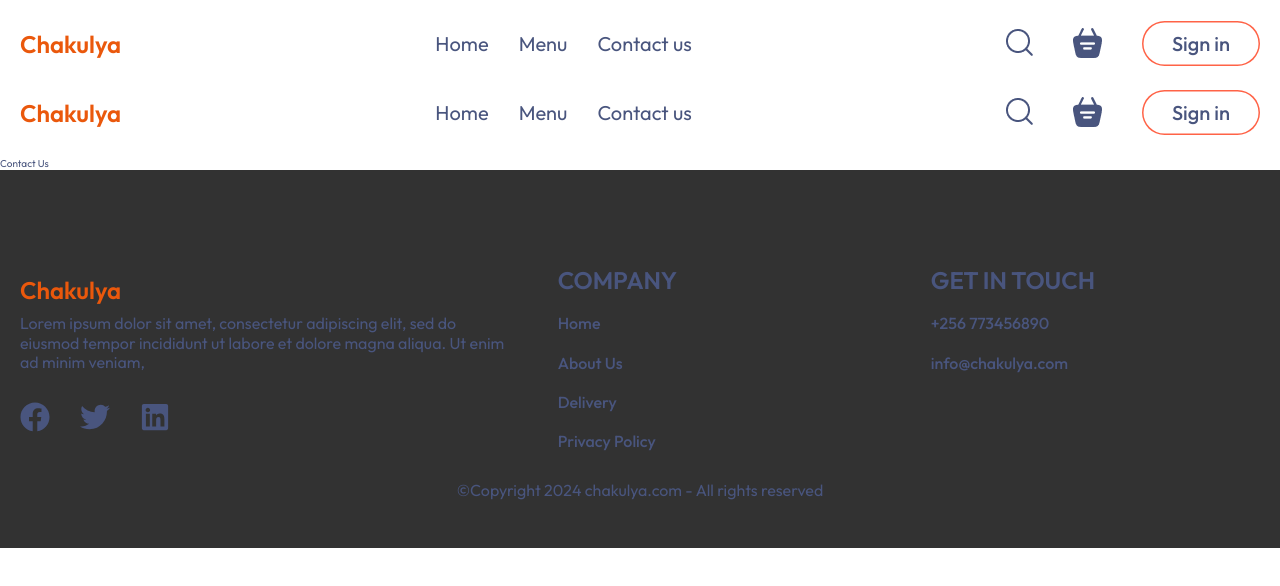
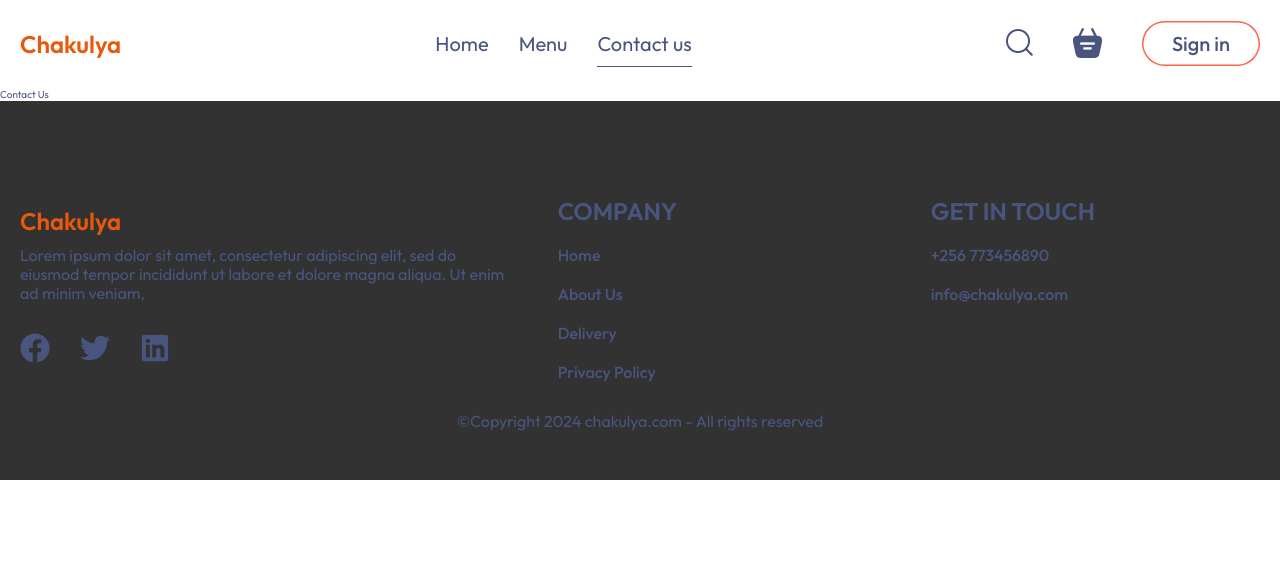
Before and after one commit to kalema1/chakulya, a React (Vite) app in the folder frontend/: page /contact-us in a window 1280 px wide. Shown: the top 586 px of the page. Built offline with nearby package versions, Linux system fonts and the light colour scheme.

Commit message:
update files

```diff
--- a/frontend/src/App.jsx
+++ b/frontend/src/App.jsx
@@ -6,6 +6,7 @@ import CartProvider from "./contexts/CartContext";
 import { FilterProvider } from "./contexts/FilterContext";
 import Footer from "./ui/Footer";
 import PageNav from "./features/pageNavigation/PageNav";
+import Cart from "./pages/Cart";
 
 function App() {
   return (
@@ -17,6 +18,7 @@ function App() {
             <Route path="/" element={<HomePage />} />
             <Route path="menu" element={<Menu />} />
             <Route path="contact-us" element={<ContactUs />} />
+            <Route path="cart" element={<Cart />} />
           </Routes>
           <Footer />
         </BrowserRouter>
--- /dev/null
+++ b/frontend/src/features/login/LoginPopup.jsx
@@ -0,0 +1,3 @@
+export default function LoginPopup() {
+  return <div></div>;
+}
--- a/frontend/src/features/pageNavigation/NavBarRight.jsx
+++ b/frontend/src/features/pageNavigation/NavBarRight.jsx
@@ -1,3 +1,4 @@
+import { Link } from "react-router-dom";
 import { useCart } from "../../contexts/useCart";
 import styles from "./NavBarRight.module.css";
 import SignIn from "./SignIn";
@@ -14,7 +15,7 @@ export default function NavBarRight() {
           alt=""
         />
       </div>
-      <div className={styles.cartBox}>
+      <Link to="/cart" className={styles.cartBox}>
         <img
           className={styles.image}
           src="frontend_assets/basket_icon.png"
@@ -25,7 +26,7 @@ export default function NavBarRight() {
             {calculateTheTotalItemQuantity(addToCart)}
           </div>
         )}
-      </div>
+      </Link>
       <div className={styles.signInContainer}>
         <SignIn />
       </div>
--- a/frontend/src/features/pageNavigation/PageNav.jsx
+++ b/frontend/src/features/pageNavigation/PageNav.jsx
@@ -34,7 +34,7 @@ export default function PageNav() {
                 </NavLink>
               </li>
               <li>
-                <NavLink to="/contact" className={styles.navListItem}>
+                <NavLink to="/contact-us" className={styles.navListItem}>
                   Contact us
                 </NavLink>
               </li>
--- /dev/null
+++ b/frontend/src/pages/Cart.jsx
@@ -0,0 +1,3 @@
+export default function Cart() {
+  return <div>Cart</div>;
+}
--- a/frontend/src/pages/ContactUs.jsx
+++ b/frontend/src/pages/ContactUs.jsx
@@ -1,10 +1,3 @@
-import PageNav from "../features/pageNavigation/PageNav";
-
 export default function ContactUs() {
-  return (
-    <div>
-      <PageNav />
-      Contact Us
-    </div>
-  );
+  return <div>Contact Us</div>;
 }
--- a/frontend/src/ui/Footer.module.css
+++ b/frontend/src/ui/Footer.module.css
@@ -1,5 +1,5 @@
 .footer {
-  color: #d9d9d9 important;
+  color: #d9d9d9;
   padding: 9.6rem 0 4.8rem 0;
   background-color: #323232;
 }
```
Also changed, not shown: frontend/src/features/login/LoginPopup.module.css (added).
